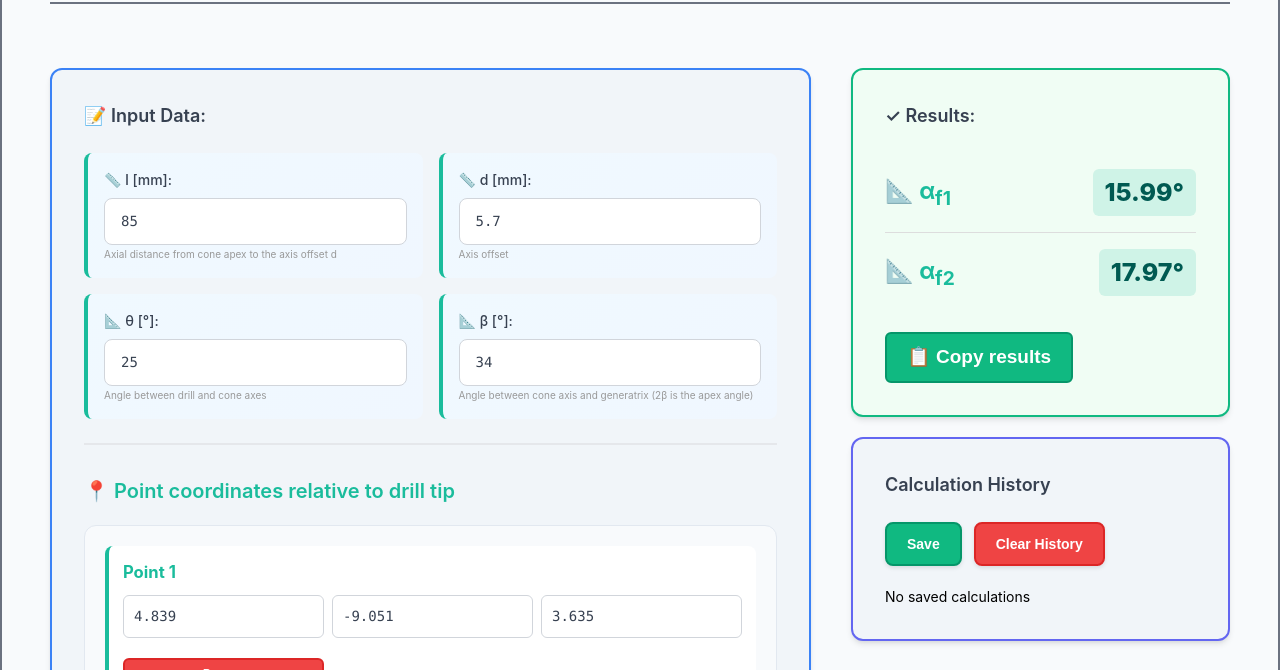
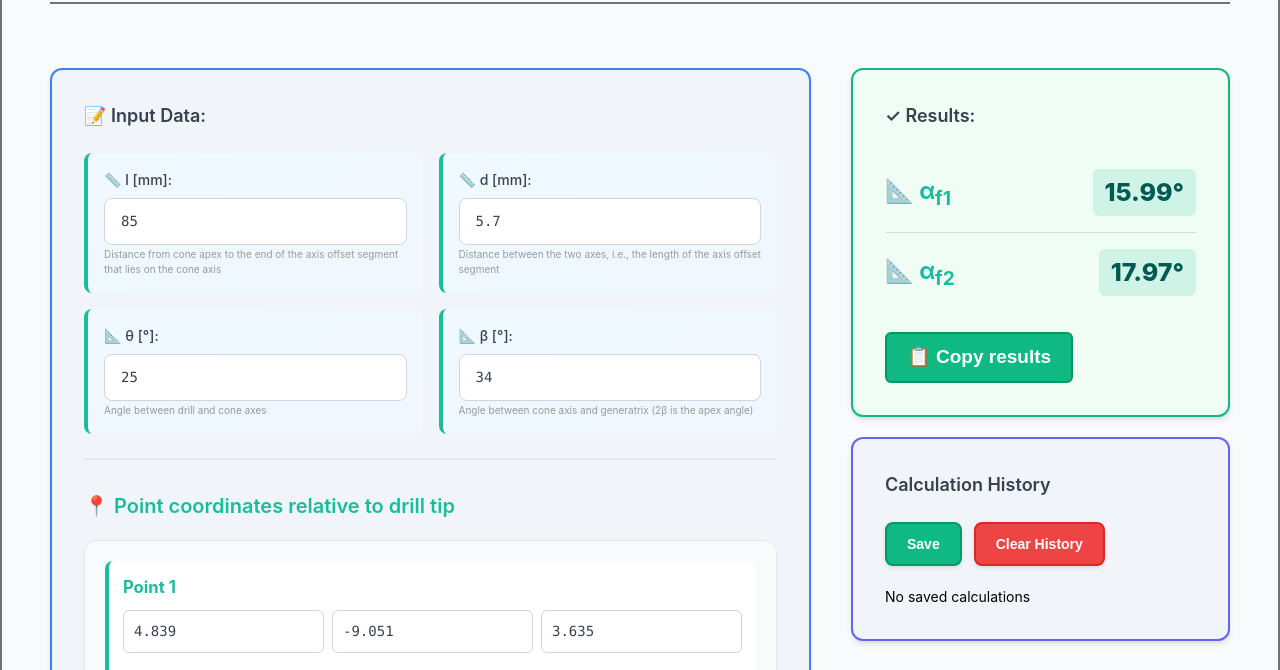
Before and after one commit to anton-grozev/gangle, a plain HTML site: page index.html in a window 1280 px wide. Shown: the part 115-785 px from the top of the page. Drawn offline with Linux system fonts and the light colour scheme.

Commit message:
Definitions updated

```diff
--- a/GAngle.js
+++ b/GAngle.js
@@ -13,13 +13,13 @@ class DrillAngleCalculator {
 
     /**
      * Функция за изчисляване на работен заден ъгъл с директни drill координати
-     * @param {number} l - дължина на свредлото
-     * @param {number} d - диаметър на свредлото
-     * @param {number} theta - ъгъл theta в радиани
-     * @param {number} beta - ъгъл beta в радиани
-     * @param {number|Array} xM - x координата/координати
-     * @param {number|Array} yM - y координата/координати
-     * @param {number|Array} zM - z координата/координати
+     * @param {number} l - разстояние от върха на конуса до този край на ос–отсечката между двете оси, който лежи на оста на конуса
+     * @param {number} d - разстояние между двете оси, тоест дължината на ос–отсечката
+     * @param {number} theta - ъгъл между осите на свредлото и конуса (в радиани)
+     * @param {number} beta - ъгъл между оста на конуса и образуващата (в радиани, 2β е ъгълът при върха на конуса)
+     * @param {number|Array} xM - x координата/координати на точки от режещия ръб
+     * @param {number|Array} yM - y координата/координати на точки от режещия ръб
+     * @param {number|Array} zM - z координата/координати на точки от режещия ръб
      */
     static calculateAngle(l, d, theta, beta, xM, yM, zM) {
         // Преобразуване на входни данни в масиви
@@ -34,9 +34,9 @@ class DrillAngleCalculator {
             throw new Error('yM и zM координатите трябва да имат еднаква дължина');
         }
 
-        // Изчисляване на h параметъра
-        const tanTheta = Math.tan(theta);
-        const tanBeta = Math.tan(beta);
+        // Изчисляване на h параметъра (разстояние от върха на конуса до ортогоналната проекция на върха на свредлото върху оста на конуса)
+        const tanTheta = Math.tan(theta);  // ъгъл между осите на свредлото и конуса
+        const tanBeta = Math.tan(beta);    // ъгъл между оста на конуса и образуващата
 
         const ah = tanTheta * tanTheta - tanBeta * tanBeta;
         const bh = tanTheta * tanTheta * l;
--- a/index.html
+++ b/index.html
@@ -956,12 +956,12 @@
                         <div class="form-group">
                             <label for="l-sw">&#128207; l [mm]:</label>
                             <input type="number" id="l-sw" value="85" step="0.1">
-                            <p class="info-text">Разстояние от върха на конуса до ос-отсечката d</p>
+                            <p class="info-text">Разстояние от върха на конуса до този край на ос–отсечката между двете оси, който лежи на оста на конуса</p>
                         </div>
                         <div class="form-group">
                             <label for="d-sw">&#128207; d [mm]:</label>
                             <input type="number" id="d-sw" value="5.7" step="0.1">
-                            <p class="info-text">Ос-отсечка</p>
+                            <p class="info-text">Разстояние между двете оси, тоест дължината на ос–отсечката</p>
                         </div>
                         <div class="form-group">
                             <label for="theta-sw">📐 θ [°]:</label>
@@ -1058,8 +1058,8 @@
                 paramD: "d [mm]:",
                 paramTheta: "θ [°]:",
                 paramBeta: "β [°]:",
-                infoL: "Разстояние от върха на конуса до ос-отсечката d",
-                infoD: "Ос-отсечка",
+                infoL: "Разстояние от върха на конуса до този край на ос–отсечката между двете оси, който лежи на оста на конуса",
+                infoD: "Разстояние между двете оси, тоест дължината на ос–отсечката",
                 infoTheta: "Ъгъл между осите на свредлото и конуса",
                 infoBeta: "Ъгъл между оста на конуса и образуващата (2β е ъгълът при върха)",
                 coordinatesTitle: "📍 Координати на точките спрямо върхът на свредлото",
@@ -1097,8 +1097,8 @@
                 paramD: "d [mm]:",
                 paramTheta: "θ [°]:",
                 paramBeta: "β [°]:",
-                infoL: "Axial distance from cone apex to the axis offset d",
-                infoD: "Axis offset",
+                infoL: "Distance from cone apex to the end of the axis offset segment that lies on the cone axis",
+                infoD: "Distance between the two axes, i.e., the length of the axis offset segment",
                 infoTheta: "Angle between drill and cone axes",
                 infoBeta: "Angle between cone axis and generatrix (2β is the apex angle)",
                 coordinatesTitle: "📍 Point coordinates relative to drill tip",
```
Also changed, not shown: 2 other files.
